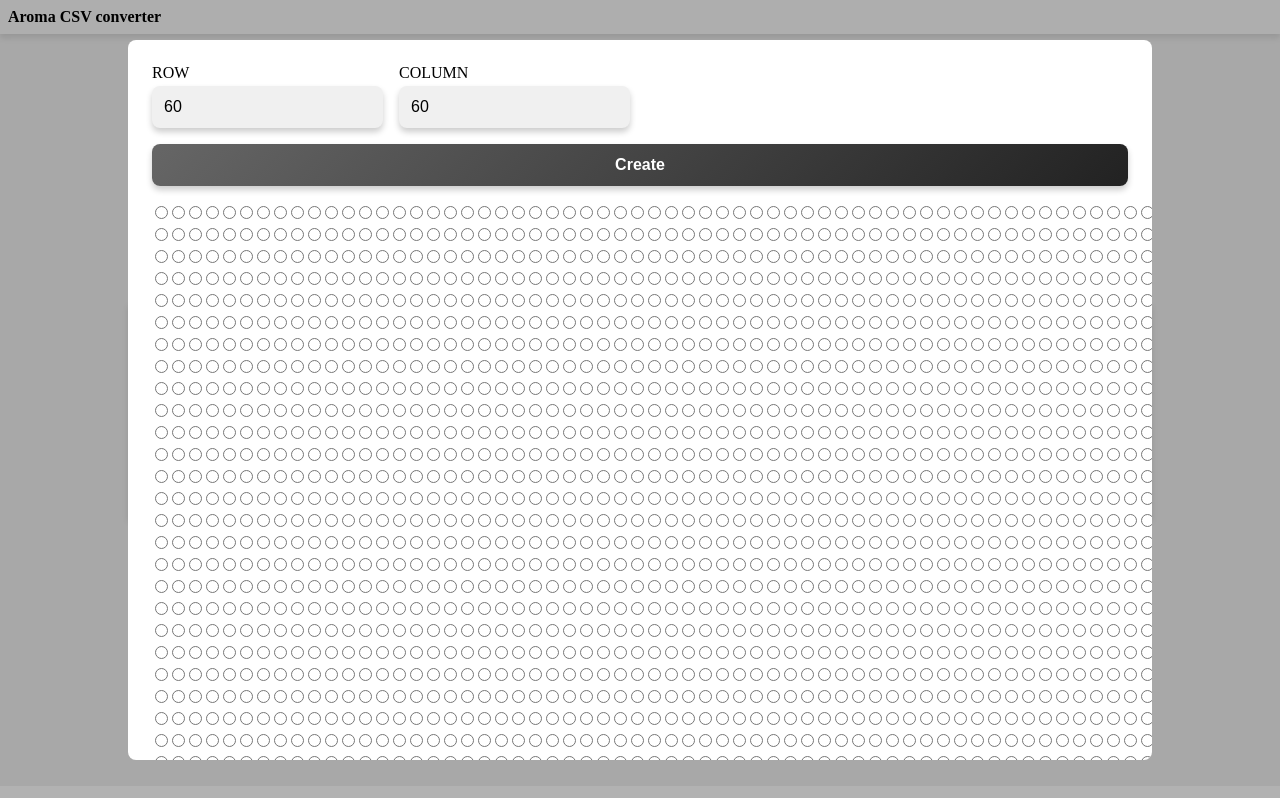
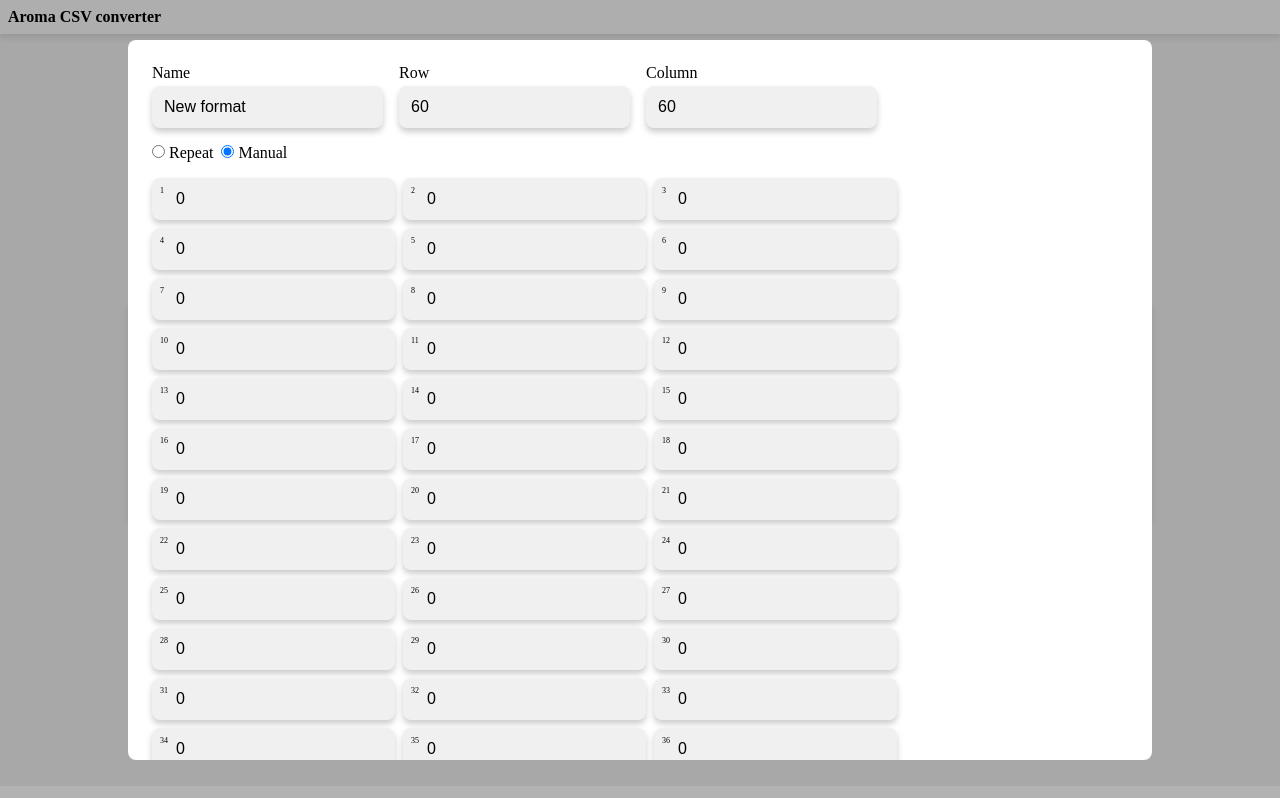
Before and after one commit to aromabit/csv-converter, a Next.js app: page / in a window 1280 px wide. Both pictures are taken after a click on the button "New". Built offline with nearby package versions, Linux system fonts and the light colour scheme.

Commit message:
Add format form

```diff
--- a/app/page.tsx
+++ b/app/page.tsx
@@ -1,24 +1,28 @@
 "use client"
 
-import React, { ChangeEvent, FC, useRef, useState } from "react"
+import { ChangeEvent, FC, useEffect, useRef, useState } from "react"
 import { Button } from "../components/form"
 import { downloadCSV } from "../utilities/csv"
 import { Dialog } from "../components/modules/dialog"
 import { FormatForm } from "../components/features/format-form"
+import { getFormatFromStorage } from "../utilities/storage"
 
 const Page: FC = () => {
   const fileInputRef = useRef<HTMLInputElement>(null)
-  const [format, setFormat] = useState<string>("Random")
+  const [format, setFormat] = useState<Format>()
   const [csvData, setCsvData] = useState<{
     filename: string
     data: string[][]
     timestamps: string[]
-    columnLength: number
-    rowLength: number
+    length: number
+    columnLength?: number
+    rowLength?: number
   }>()
-  const [randomList, setRandomList] = useState<number[]>([])
   const [isOpenFromatFormDialog, setIsOpenFromatFormDialog] =
     useState<boolean>(false)
+  const [formatList, setFormatList] = useState<Format[]>(() =>
+    getFormatFromStorage()
+  )
 
   const handleFileButtonClick = () => {
     fileInputRef.current?.click()
@@ -32,37 +36,35 @@
       .split(/\r\n|\n/)
       .map((row) => row.split(",").map((cell) => cell.trim()))
       .filter((row) => row.length > 1)
-    const rowLength = Number(rows[1][1])
-    const columnLength = Number(rows[1][2])
-    const expectedCells = rowLength * columnLength
-    if (rows[0].length - 3 !== expectedCells) {
-      alert(
-        `The number of cells does not match. Expected number of cells: ${expectedCells}, Actual number of cells: ${rows[0].length - 3}`
-      )
-      return
-    }
+    const length = rows[0].length - 1
+    const lengthSquareRoot = Math.sqrt(length)
+
     setCsvData({
       filename: file.name,
       timestamps: rows.map((row) => row[0]),
-      data: rows.map((row) => row.slice(3)),
-      columnLength,
-      rowLength,
+      data: rows.map((row) => row.slice(1)),
+      length,
+      columnLength: Number.isInteger(lengthSquareRoot)
+        ? lengthSquareRoot
+        : undefined,
+      rowLength: Number.isInteger(lengthSquareRoot)
+        ? lengthSquareRoot
+        : undefined,
     })
     e.target.value = ""
   }
 
   const handleSubmit = (e: React.FormEvent) => {
     e.preventDefault()
-    if (format == "Random")
-      setRandomList(
-        Array(csvData.rowLength)
-          .fill(0)
-          .map(
-            (_, r) =>
-              Math.floor(Math.random() * csvData.columnLength) +
-              r * csvData.columnLength
-          )
-      )
+    if (!csvData) return
+    if (!format) {
+      alert("Please select a format")
+      return
+    }
+    const convertedData = csvData.data.map((row) =>
+      format.selectedIndexes.map((i) => row[i])
+    )
+    console.log({ formatList })
     downloadCSV({
       filename: `converted-${csvData.filename}`,
       data: convertedData,
@@ -70,24 +72,8 @@
     setCsvData(undefined)
   }
 
-  const convertedData = csvData?.data.map((row, i) => {
-    const { rowLength, columnLength, timestamps } = csvData
-    return [
-      timestamps[i],
-      ...Array(rowLength)
-        .fill(0)
-        .map((_, j) => {
-          if (format === "First") {
-            return row[j * columnLength]
-          } else {
-            return row[randomList[j]]
-          }
-        }),
-    ]
-  })
-
   return (
-    <React.Fragment>
+    <>
       <section
         style={{
           background: "#f9f9f9",
@@ -111,15 +97,15 @@
             }}
           >
             <div style={{ display: "flex", gap: "1rem" }}>
-              {["Random", "First"].map((value) => (
-                <label key={value}>
+              {formatList.map((format) => (
+                <label key={format.name}>
                   <input
                     type="radio"
                     name="format"
-                    value={format}
-                    onChange={() => setFormat(value)}
+                    value={format.name}
+                    onChange={() => setFormat(format)}
                   />
-                  &nbsp;{value}
+                  &nbsp;{format.name}
                 </label>
               ))}
             </div>
@@ -151,6 +137,10 @@
             {csvData && (
               <div>
                 <p>{csvData.filename}</p>
+                <p>
+                  Sensor count: {csvData.length} ({csvData.columnLength}&times;
+                  {csvData.rowLength})
+                </p>
               </div>
             )}
             <div>
@@ -165,9 +155,16 @@
         onClose={() => setIsOpenFromatFormDialog(false)}
         open={isOpenFromatFormDialog}
       >
-        <FormatForm />
+        {isOpenFromatFormDialog && (
+          <FormatForm
+            onCreate={() => {
+              setIsOpenFromatFormDialog(false)
+              setFormatList(getFormatFromStorage())
+            }}
+          />
+        )}
       </Dialog>
-    </React.Fragment>
+    </>
   )
 }
 
--- a/components/features/format-form.tsx
+++ b/components/features/format-form.tsx
@@ -1,13 +1,35 @@
-import { useState, type FC, type FormEvent } from "react"
+import { useEffect, useState, type FC, type FormEvent } from "react"
 import { Button, Input } from "../form"
+import { saveFormatToStorage } from "../../utilities/storage"
 
-export const FormatForm: FC = () => {
-  const [format, setFormat] = useState<{ column: number; row: number }>({
+const selectionModeList = ["repeat", "manual"] as const
+type SelectionMode = (typeof selectionModeList)[number]
+
+export const FormatForm: FC<{ onCreate: () => void }> = ({ onCreate }) => {
+  const [format, setFormat] = useState<Format>({
+    name: "New format",
     column: 60,
     row: 60,
+    selectedIndexes: [],
   })
+  const [mode, setMode] = useState<SelectionMode>("manual")
+  useEffect(() => {
+    setFormat({
+      ...format,
+      selectedIndexes: Array(format.row).fill(0),
+    })
+    // eslint-disable-next-line react-hooks/exhaustive-deps
+  }, [format.column, format.row])
   const handleSubmit = (e: FormEvent) => {
     e.preventDefault()
+  }
+  const handleCreate = () => {
+    const error = saveFormatToStorage(format)
+    if (error) {
+      alert(error)
+      return
+    }
+    onCreate()
   }
   return (
     <>
@@ -21,7 +43,7 @@
         }}
       >
         <div style={{ display: "flex", flexWrap: "wrap", gap: "1rem" }}>
-          {["row", "column"].map((key) => (
+          {["name", "row", "column"].map((key) => (
             <div
               key={key}
               style={{
@@ -30,35 +52,94 @@
                 gap: ".25rem",
               }}
             >
-              <label htmlFor="row">{key.toUpperCase()}</label>
+              <label htmlFor="row" style={{ textTransform: "capitalize" }}>
+                {key}
+              </label>
               <Input
-                type="number"
+                type={key == "name" ? "text" : "number"}
                 value={format[key]}
                 onChange={({ target: { value } }) =>
-                  setFormat({ ...format, [key]: value })
+                  setFormat({
+                    ...format,
+                    [key]: key == "name" ? value : Number(value),
+                  })
                 }
               />
             </div>
           ))}
         </div>
-        <Button>Create</Button>
-        <table>
-          <tbody>
-            {Array(format.row)
-              .fill(0)
-              .map((_, r) => (
-                <tr key={r}>
-                  {Array(format.column)
-                    .fill(0)
-                    .map((_, c) => (
-                      <td key={c}>
-                        <input type="radio" name={`${r}`} required />
-                      </td>
-                    ))}
-                </tr>
+        <div style={{ display: "flex", flexDirection: "row", gap: ".5rem" }}>
+          {selectionModeList.map((value) => (
+            <label key={value} style={{ textTransform: "capitalize" }}>
+              <input
+                type="radio"
+                name="mode"
+                value={mode}
+                checked={mode === value}
+                onChange={() => setMode(value)}
+              />
+              &nbsp;{value}
+            </label>
+          ))}
+        </div>
+        {mode == "repeat" ? (
+          <>
+            <Input
+              type="number"
+              min={1}
+              max={format.column}
+              onChange={({ target: { value } }) =>
+                setFormat({
+                  ...format,
+                  selectedIndexes: Array(format.row)
+                    .fill(null)
+                    .map((_, r) => Number(value) + r * format.column),
+                })
+              }
+            />
+          </>
+        ) : (
+          mode == "manual" && (
+            <div
+              style={{
+                display: "flex",
+                flexDirection: "row",
+                flexWrap: "wrap",
+                gap: ".5rem",
+              }}
+            >
+              {format.selectedIndexes.map((s, i) => (
+                <div key={i} style={{ position: "relative" }}>
+                  <Input
+                    type="number"
+                    value={s}
+                    placeholder={`${i + 1}`}
+                    style={{ paddingLeft: "1.5rem" }}
+                    onChange={({ target: { value } }) =>
+                      setFormat({
+                        ...format,
+                        selectedIndexes: format.selectedIndexes.map((s, si) =>
+                          si == i ? Number(value) : s
+                        ),
+                      })
+                    }
+                  />
+                  <div
+                    style={{
+                      fontSize: ".5rem",
+                      position: "absolute",
+                      left: ".5rem",
+                      top: ".5rem",
+                    }}
+                  >
+                    {i + 1}
+                  </div>
+                </div>
               ))}
-          </tbody>
-        </table>
+            </div>
+          )
+        )}
+        <Button onClick={handleCreate}>Create</Button>
       </form>
     </>
   )
--- /dev/null
+++ b/type.d.ts
@@ -0,0 +1,6 @@
+type Format = {
+  name: string
+  column: number
+  row: number
+  selectedIndexes: number[]
+}
--- /dev/null
+++ b/utilities/storage.ts
@@ -0,0 +1,21 @@
+const FORMAT_STORAGE_KEY = "csv-converter-format" as const
+
+export const saveFormatToStorage = (format: Format): Error | undefined => {
+  const formatList: Format[] = JSON.parse(
+    localStorage.getItem(FORMAT_STORAGE_KEY) ?? "[]"
+  )
+  if (formatList.find((f) => f.name === format.name))
+    return new Error("Format name already exists")
+  localStorage.setItem(
+    FORMAT_STORAGE_KEY,
+    JSON.stringify([...formatList, format])
+  )
+}
+
+export const getFormatFromStorage = (): Format[] => {
+  return JSON.parse(localStorage.getItem(FORMAT_STORAGE_KEY) ?? "[]")
+}
+
+export const clearFormatFromStorage = () => {
+  localStorage.removeItem(FORMAT_STORAGE_KEY)
+}
```
